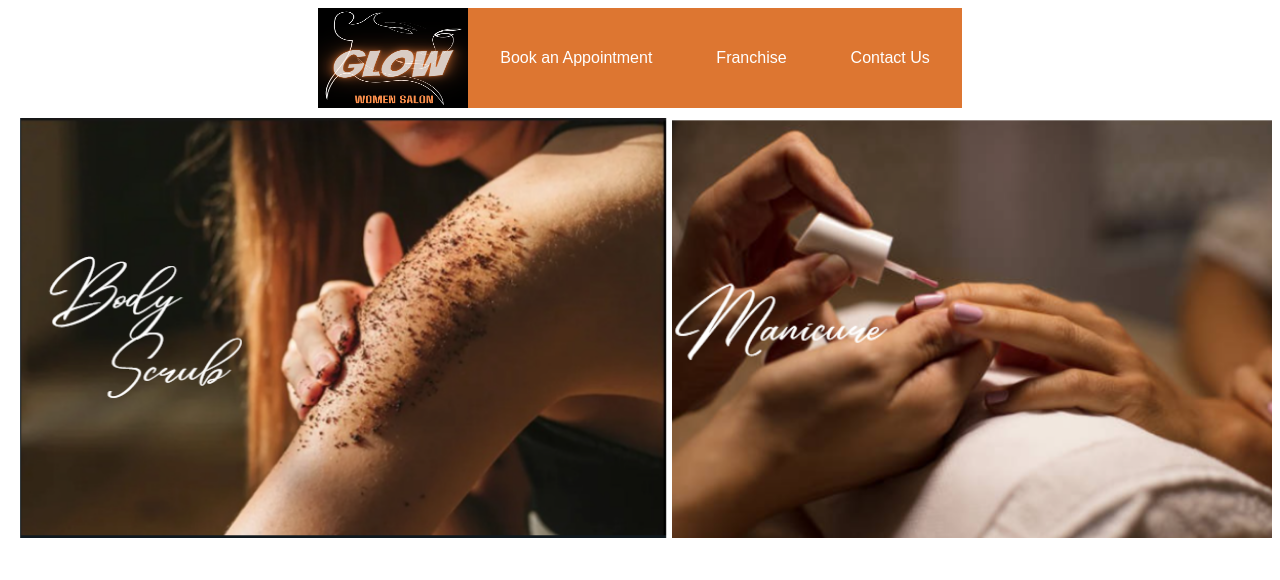
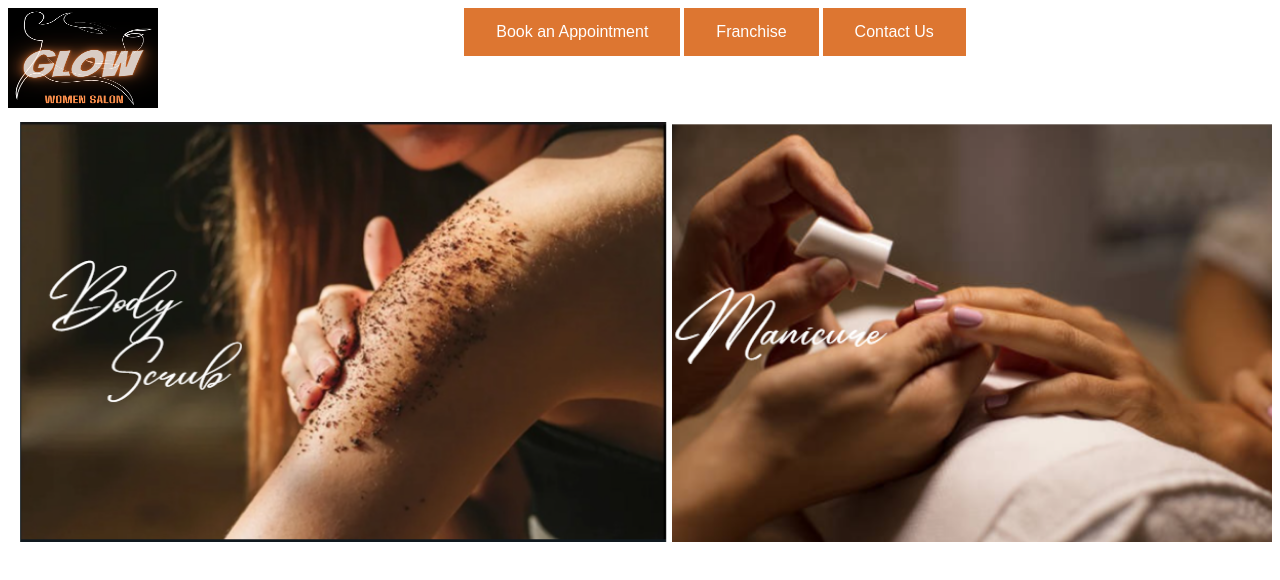
Before and after one commit to Harish3055/firstWebTask, a plain HTML site: page index.html in a window 1280 px wide. Drawn offline with Linux system fonts and the light colour scheme.

Commit message:
Updated index.html

```diff
--- a/index.html
+++ b/index.html
@@ -7,10 +7,15 @@
 <body class="background">
         <div>
             <nav class="btn-con">
-            <img src= "./assets/images/logo.png" alt="logo" width="150" height="100" class="img">
-            <button class="btn">Book an Appointment</button>
-            <button class="btn">Franchise</button>
-            <button class="btn">Contact Us</button>
+            <div>
+                <img src= "./assets/images/logo.png" alt="logo" width="150" height="100" class="img">
+            </div>
+            <div>
+                <button class="btn">Book an Appointment</button>
+                <button class="btn">Franchise</button>
+                <button class="btn">Contact Us</button>
+            </div>
+            <div></div>
             </nav>
         </div>
 
--- a/styles.css
+++ b/styles.css
@@ -12,7 +12,7 @@
 
 .btn-con {
     display: flex;
-    justify-content: center;
+    justify-content: space-between;
 }
 
 .btn:hover {
```
